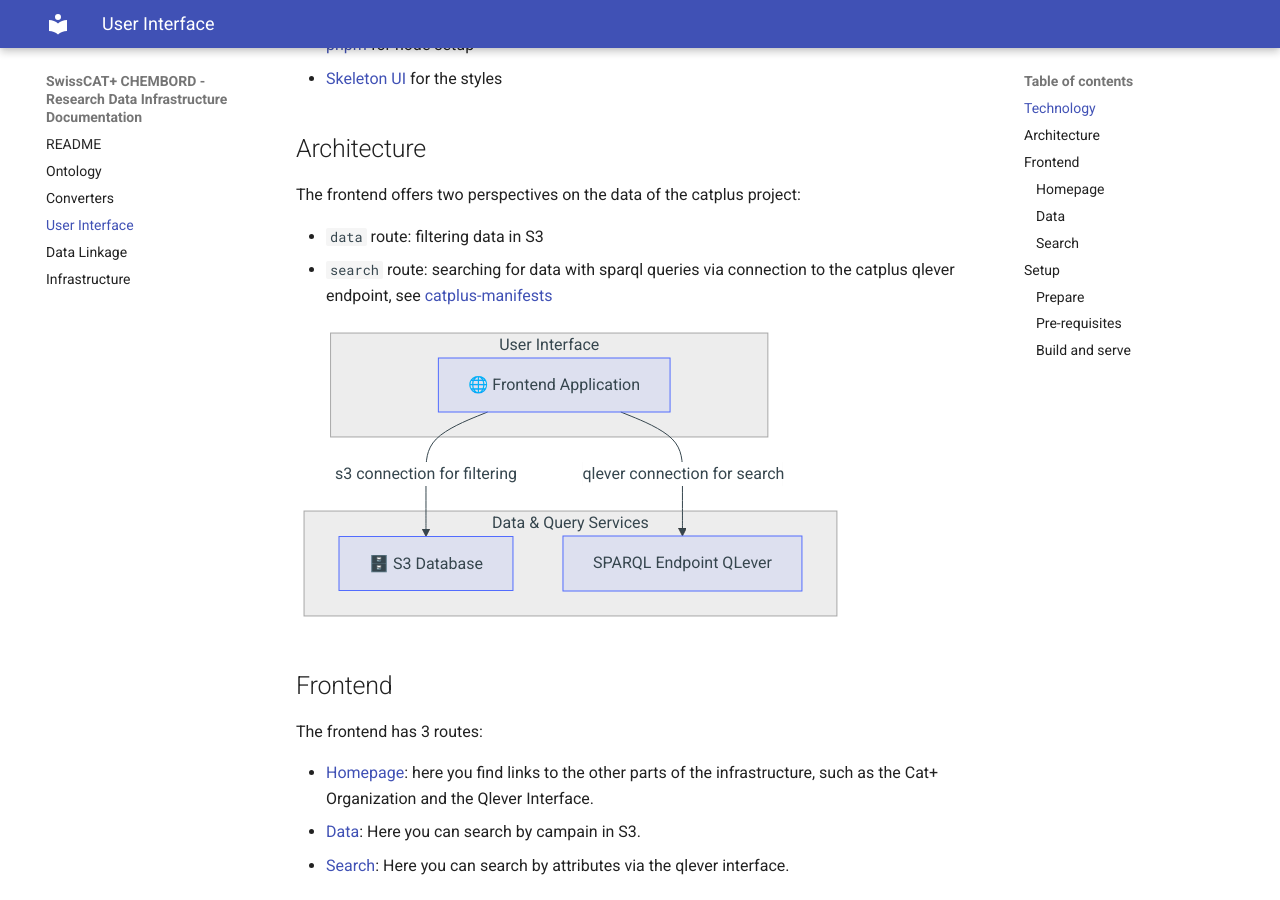
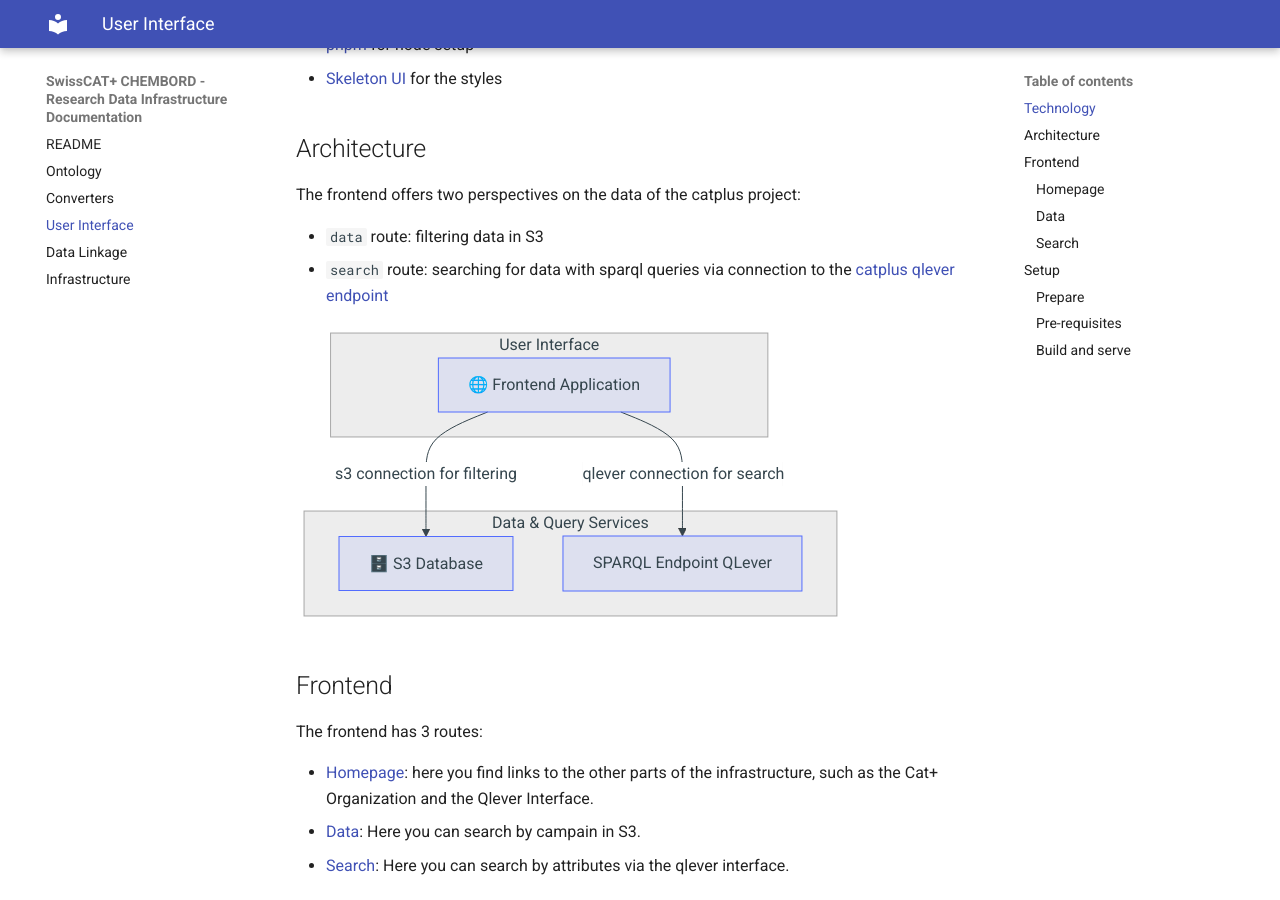
Before and after one commit to swisscatplus/catplus-docs, an MkDocs documentation site: the page built from docs/frontend.md, in a window 1280 px wide and 900 px high, scrolled down 381 px. Built offline with MkDocs 1.6.1 and Material for MkDocs 9.7.7, drawn with Linux system fonts in a browser that asks for light colours.

Commit message:
fix: link to the catplus qlever endpoint in frontend documentation

````diff
--- a/docs/frontend.md
+++ b/docs/frontend.md
@@ -17,7 +17,7 @@ The frontend uses the following technologies:
 The frontend offers two perspectives on the data of the catplus project:
 
 - `data` route: filtering data in S3
-- `search` route: searching for data with sparql queries via connection to the catplus qlever endpoint, see [catplus-manifests](https://github.com/sdsc-ordes/catplus-manifests)
+- `search` route: searching for data with sparql queries via connection to the [catplus qlever endpoint](https://catplus.swisscustodian.ch/default/)
 
 
 ```mermaid
````
